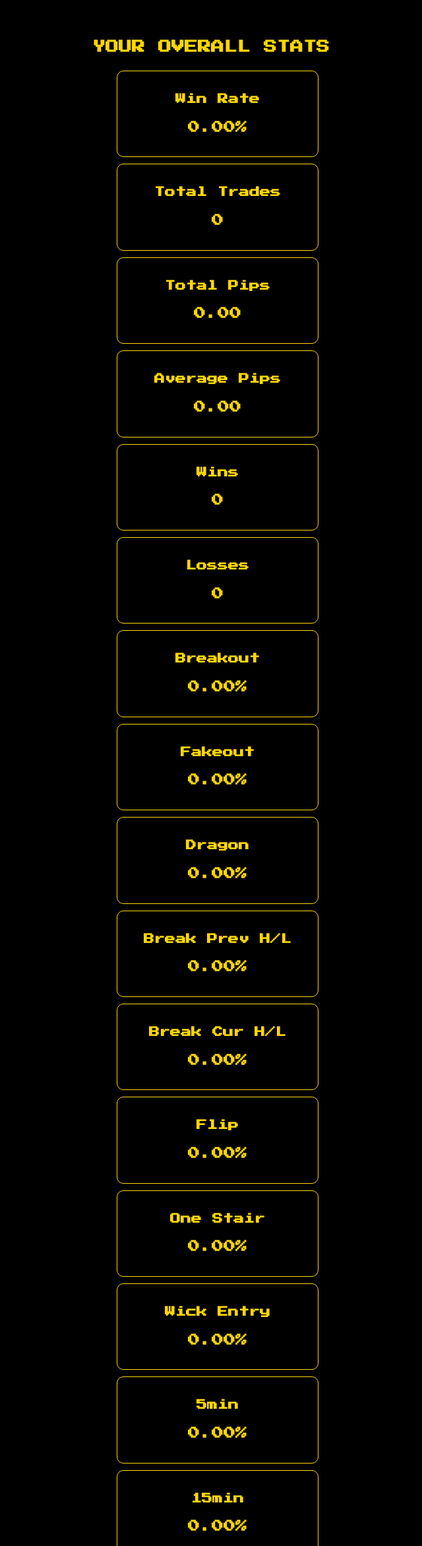
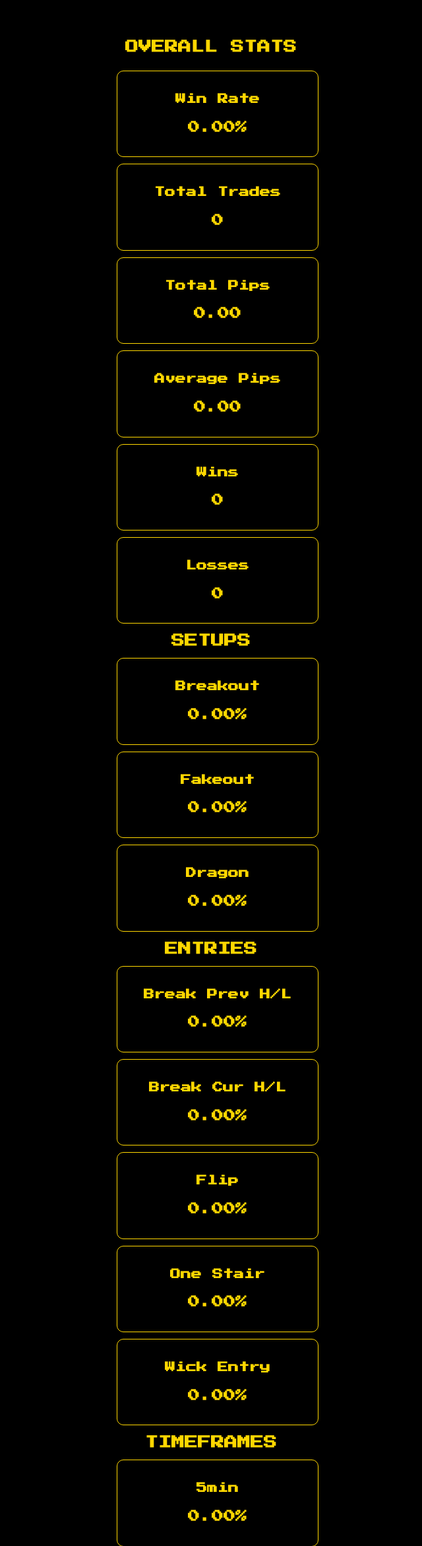
Before and after one commit to sinasll/beta, a plain HTML site: page index.html in a window 1280 px wide. Shown: the part 457-2800 px from the top of the page at 66% size, without its empty margins (320-960 px from the left). Drawn offline with Linux system fonts and the light colour scheme.

Commit message:
shortcuts

```diff
--- a/index.html
+++ b/index.html
@@ -41,7 +41,7 @@
 
   <main>
     <div>
-      <h1 class="stats">YOUR OVERALL STATS</h1>
+      <h1 class="stats">OVERALL STATS</h1>
     </div>
 
     <section class="dashboard">
@@ -76,6 +76,10 @@
             <p id="losses">0</p>
           </div>
 
+          <div>
+            <h1 class="stats">SETUPS</h1>
+          </div>
+
           <div class="stat-card">
             <h3>Breakout</h3>
             <p id="breakout-win-rate">0%</p>
@@ -89,6 +93,10 @@
           <div class="stat-card">
             <h3>Dragon</h3>
             <p id="dragon-win-rate">0%</p>
+          </div>
+
+          <div>
+            <h1 class="stats">ENTRIES</h1>
           </div>
 
           <div class="stat-card">
@@ -116,6 +124,10 @@
             <p id="wick-entry-win-rate">0%</p>
           </div>
 
+          <div>
+            <h1 class="stats">TIMEFRAMES</h1>
+          </div>
+
           <div class="stat-card">
             <h3>5min</h3>
             <p id="t5min">0%</p>
@@ -139,6 +151,10 @@
           <div class="stat-card">
             <h3>4hr</h3>
             <p id="t4hr">0%</p>
+          </div>
+
+          <div>
+            <h1 class="stats">SESSIONS</h1>
           </div>
 
           <div class="stat-card">
```
Also changed, not shown: journal.html (+1 -1 lines).
